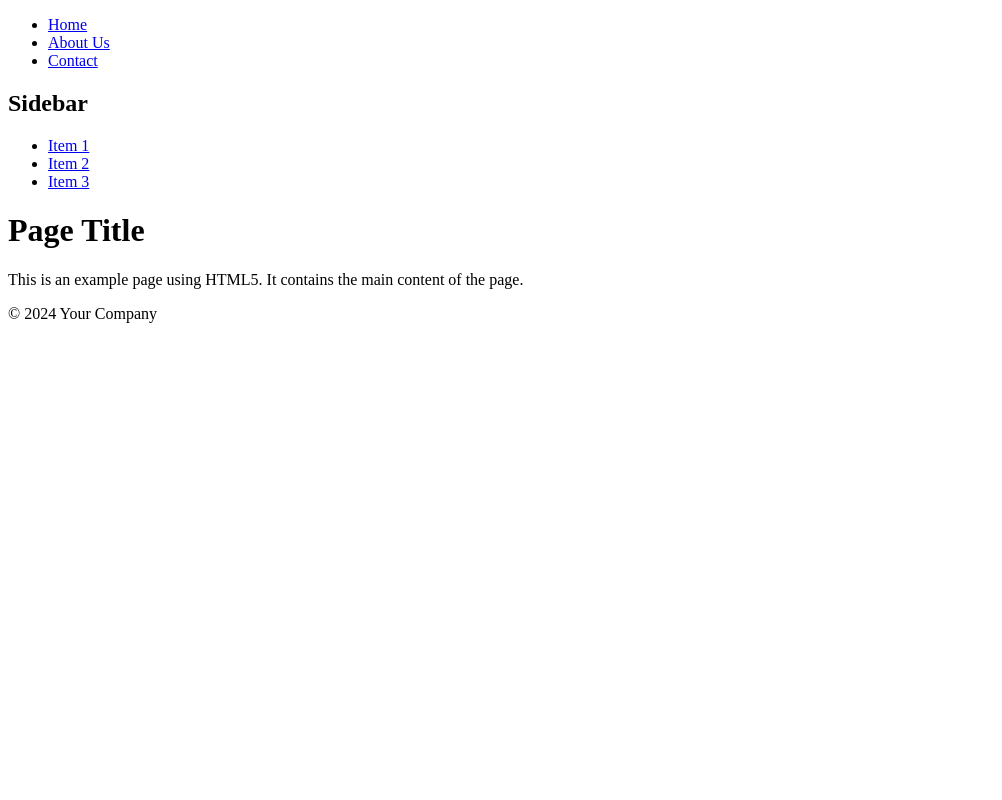
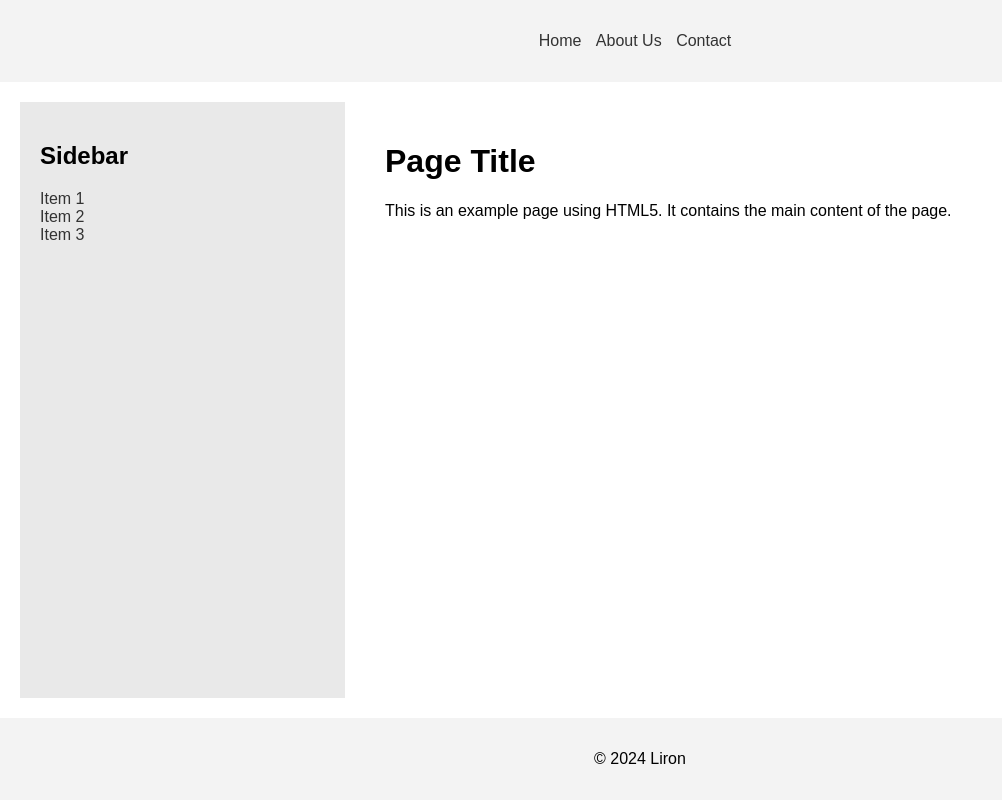
Before and after one commit to YuriyErmolaev/js_algthms_ds, a plain HTML site: page index.html in a window 1280 px wide. Shown: the whole page, without its empty margins (0-1002 px from the left). Drawn offline with Linux system fonts and the light colour scheme.

Commit message:
add base styles

```diff
--- a/index.html
+++ b/index.html
@@ -37,7 +37,7 @@
 
 <footer>
     <!-- Footer -->
-    <p>&copy; 2024 Your Company</p>
+    <p>&copy; 2024 Liron</p>
 </footer>
 
 
--- a/styles/main.css
+++ b/styles/main.css
@@ -0,0 +1,59 @@
+body {
+    font-family: Arial, sans-serif;
+    margin: 0;
+    padding: 0;
+    display: flex;
+    flex-direction: column;
+    min-height: 100vh;
+}
+
+header, footer {
+    background-color: #f3f3f3;
+    padding: 1em 0;
+    text-align: center;
+}
+
+.container {
+    flex: 1;
+    display: flex;
+    flex-direction: row;
+    gap: 20px;
+    padding: 20px;
+}
+
+aside {
+    flex: 1;
+    background-color: #e9e9e9;
+    padding: 20px;
+}
+
+main {
+    flex: 3;
+    padding: 20px;
+}
+
+nav ul {
+    list-style-type: none;
+    padding: 0;
+}
+
+nav ul li {
+    display: inline;
+    margin-right: 10px;
+}
+
+aside ul {
+    list-style-type: none;
+    padding: 0;
+}
+
+aside ul li a, nav ul li a {
+    text-decoration: none;
+    color: #333;
+}
+
+footer {
+    background-color: #f3f3f3;
+    padding: 1em 0;
+    text-align: center;
+}
```
